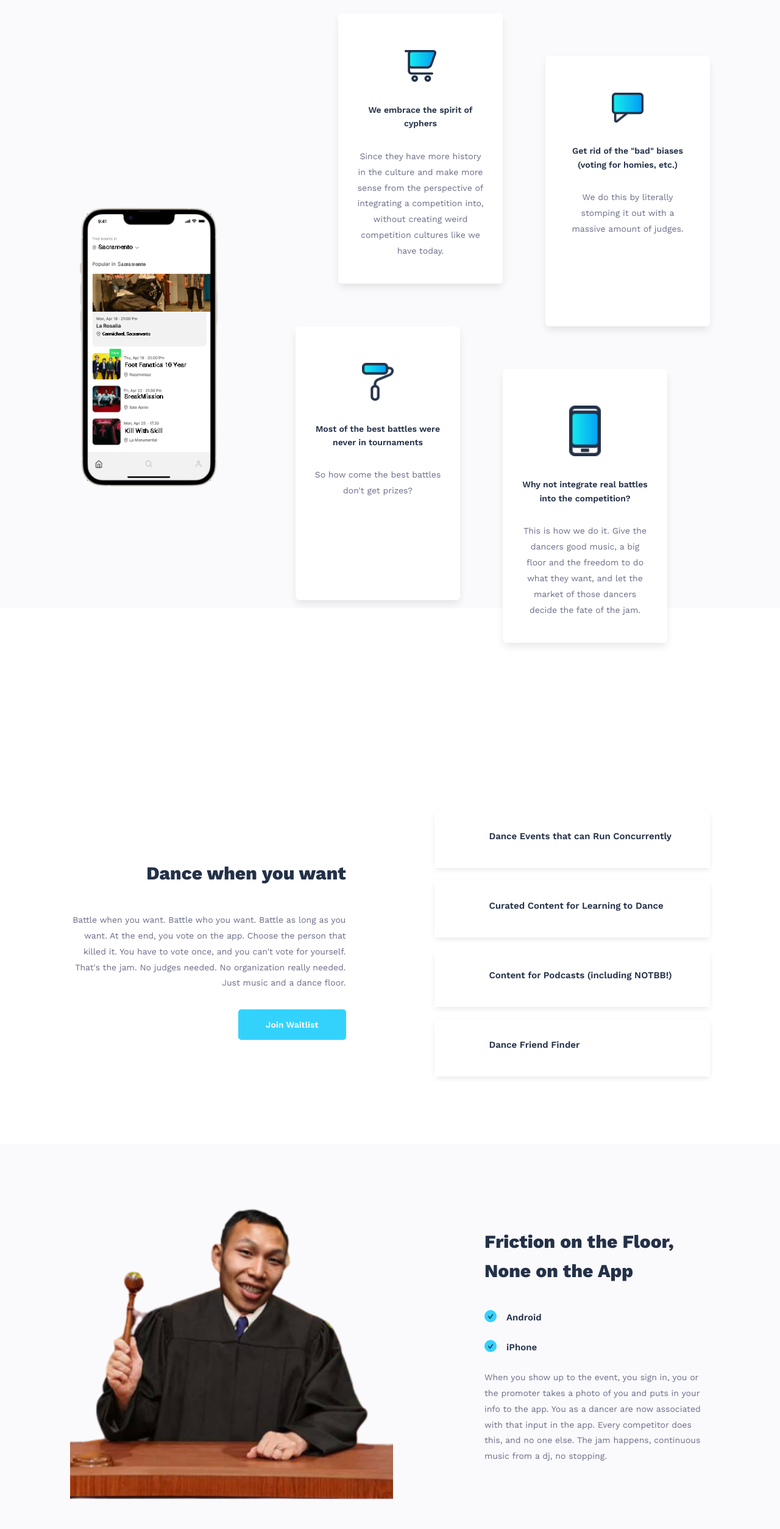
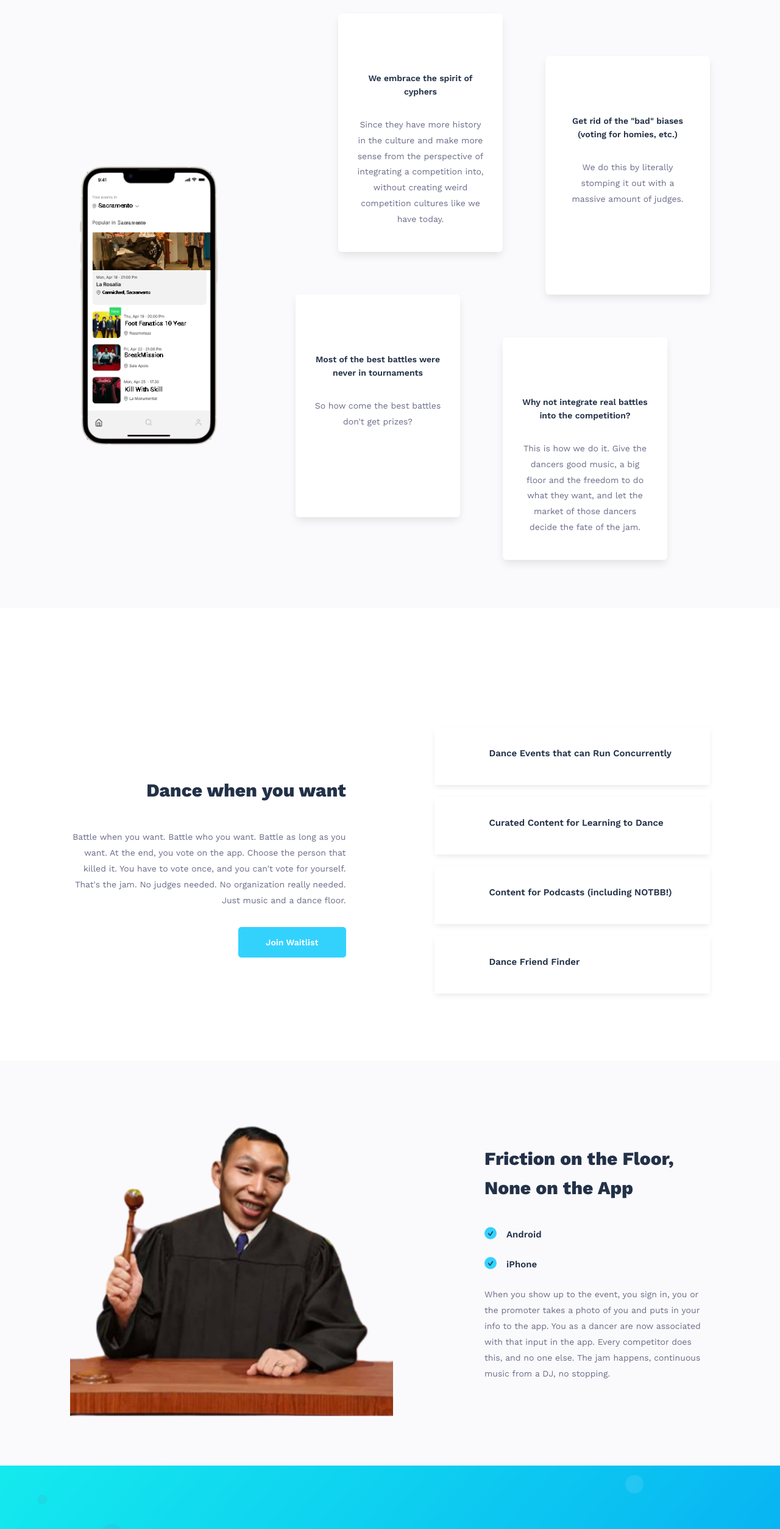
Before and after one commit to unitdevusd/dopeboys, a plain HTML site: page index.html in a window 1280 px wide. Shown: the part 1093-3600 px from the top of the page at 61% size. Drawn offline with nearby package versions, Linux system fonts and the light colour scheme.

Commit message:
removing unnecessary icons and content touchups

```diff
--- a/index.html
+++ b/index.html
@@ -25,9 +25,9 @@
                     <a href = "#" class = "navbar-brand">
                         <img src = "images/logo.png" alt = "site logo">
                     </a>
-                    <button type = "button" class = "navbar-toggler">
+                    <!-- <button type = "button" class = "navbar-toggler">
                         <img src = "images/ham-menu-icon.png">
-                    </button>
+                    </button> -->
                 </div>
 
                 <div class = "navbar-collapse">
@@ -76,24 +76,24 @@
                 </div>
                 <div class = "grid">
                     <div class = "grid-item text-center bg-white">
-                        <img src = "images/icon-1.png">
+                        <!-- <img src = "images/icon-1.png"> -->
                         <h3> We embrace the spirit of cyphers</h3>
                         <p class = "text">Since they have more history in the culture and make more sense from the perspective of integrating a competition into, without creating weird competition cultures like we have today.
 
                             </p>
                     </div>
                     <div class = "grid-item text-center bg-white">
-                        <img src = "images/icon-2.png">
+                        <!-- <img src = "images/icon-2.png"> -->
                         <h3>Get rid of the "bad" biases (voting for homies, etc.)</h3>
                         <p class = "text">We do this by literally stomping it out with a massive amount of judges.</p>
                     </div>
                     <div class = "grid-item text-center bg-white">
-                        <img src = "images/icon-3.png">
+                        <!-- <img src = "images/icon-3.png"> -->
                         <h3>Most of the best battles were never in tournaments</h3>
                         <p class = "text">So how come the best battles don't get prizes?</p>
                     </div>
                     <div class = "grid-item text-center bg-white">
-                        <img src = "images/icon-4.png">
+                        <!-- <img src = "images/icon-4.png"> -->
                         <h3>Why not integrate real battles into the competition?</h3>
                         <p class = "text">This is how we do it. Give the dancers good music, a big floor and the freedom to do what they want, and let the market of those dancers decide the fate of the jam.
                         </p>
@@ -179,7 +179,7 @@
                             <span class = "text-blue">iPhone</span>
                         </li>
                     </ul>
-                    <p class = "text">When you show up to the event, you sign in, you or the promoter takes a photo of you and puts in your info to the app. You as a dancer are now associated with that input in the app. Every competitor does this, and no one else. The jam happens, continuous music from a dj, no stopping. </p>
+                    <p class = "text">When you show up to the event, you sign in, you or the promoter takes a photo of you and puts in your info to the app. You as a dancer are now associated with that input in the app. Every competitor does this, and no one else. The jam happens, continuous music from a DJ, no stopping. </p>
                 </div>
             </div>
         </section>
@@ -252,7 +252,7 @@
                     <div class = "section-title">
                         <h2>Get In Touch</h2>
                     </div>
-                    <p class = "text">Send this page as an invite to your friend below.</p>
+                    <p class = "text">Send this page as an invite to a friend. Enter their email below.</p>
                     <form class = "newsletter-form">
                         <input type = "email" class = "form-control">
                         <button type = "submit" class = "btn submit-btn">SEND</button>
```
